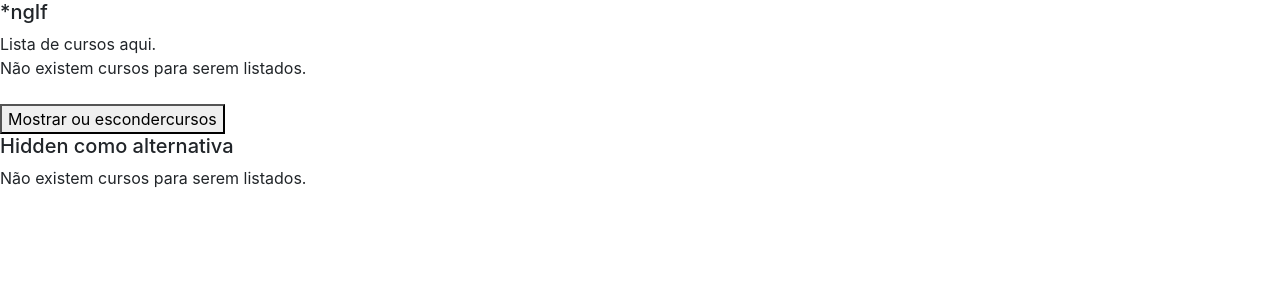
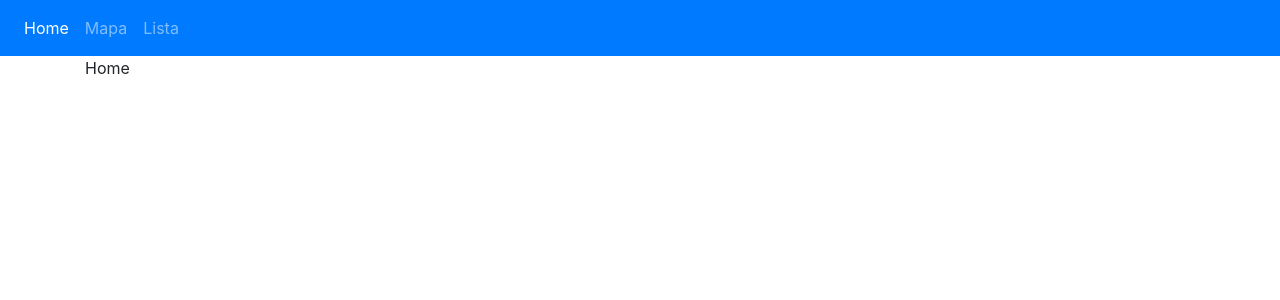
Before and after one commit to victorsuc/primeiro-projeto, an Angular app: page / in a window 1280 px wide. Shown: the top 300 px of the page. Built offline with nearby package versions, Linux system fonts and the light colour scheme.

Commit message:
Trabalhando com a diretiva switch, switch case e switch default na navbar

```diff
--- a/src/app/app.component.html
+++ b/src/app/app.component.html
@@ -1,9 +1,8 @@
-<app-diretiva-ngif></app-diretiva-ngif>
-
-
+<app-diretiva-ngswitch></app-diretiva-ngswitch>
 
 
 <!--
+<app-diretiva-ngif></app-diretiva-ngif>
 <app-data-binding></app-data-binding>
 <app-ciclo [valorInicial]="valor" *ngIf="!deletarCiclo"></app-ciclo>
 <button (click)="mudarValor()">Mudar Valor</button>
--- a/src/app/app.module.ts
+++ b/src/app/app.module.ts
@@ -10,6 +10,7 @@ import { InputPropertyComponent } from './input-property/input-property.componen
 import { OutputPropertyComponent } from './output-property/output-property.component';
 import { CicloComponent } from './ciclo/ciclo.component';
 import { DiretivaNgifComponent } from './diretiva-ngif/diretiva-ngif.component';
+import { DiretivaNgswitchComponent } from './diretiva-ngswitch/diretiva-ngswitch.component';
 
 @NgModule({
   declarations: [
@@ -18,7 +19,8 @@ import { DiretivaNgifComponent } from './diretiva-ngif/diretiva-ngif.component';
     InputPropertyComponent,
     OutputPropertyComponent,
     CicloComponent,
-    DiretivaNgifComponent
+    DiretivaNgifComponent,
+    DiretivaNgswitchComponent
   ],
   imports: [
     BrowserModule,
--- /dev/null
+++ b/src/app/diretiva-ngswitch/diretiva-ngswitch.component.html
@@ -0,0 +1,21 @@
+<nav class="navbar navbar-expand-lg navbar-dark bg-primary">
+    <div class="collapse navbar-collapse" id="navbarNavAltMarkup">
+      <div class="navbar-nav">
+        <a class="nav-item nav-link"
+        [class.active]="aba == 'home'"
+        (click)="aba = 'home'">Home</a>
+        <a class="nav-item nav-link"
+        [class.active]="aba == 'mapa'"
+        (click)="aba = 'mapa'">Mapa</a>
+        <a class="nav-item nav-link"
+        [class.active]="aba == 'lista'"
+        (click)="aba = 'lista'">Lista</a>
+      </div>
+    </div>
+  </nav>
+
+  <div class="container" [ngSwitch]="aba">
+    <p *ngSwitchCase="'mapa'">Modo Mapa Ativado</p>
+    <p *ngSwitchCase="'lista'">Modo Lista Ativado</p>
+    <p *ngSwitchDefault>Home</p>
+  </div>
--- /dev/null
+++ b/src/app/diretiva-ngswitch/diretiva-ngswitch.component.ts
@@ -0,0 +1,17 @@
+import { Component, OnInit } from '@angular/core';
+
+@Component({
+  selector: 'app-diretiva-ngswitch',
+  templateUrl: './diretiva-ngswitch.component.html',
+  styleUrls: ['./diretiva-ngswitch.component.css']
+})
+export class DiretivaNgswitchComponent implements OnInit {
+
+  aba: string = 'home';
+
+  constructor() { }
+
+  ngOnInit() {
+  }
+
+}
```
Also changed, not shown: src/app/diretiva-ngswitch/diretiva-ngswitch.component.css (added), 1 other file (tests, documents, lock files or other folders).
